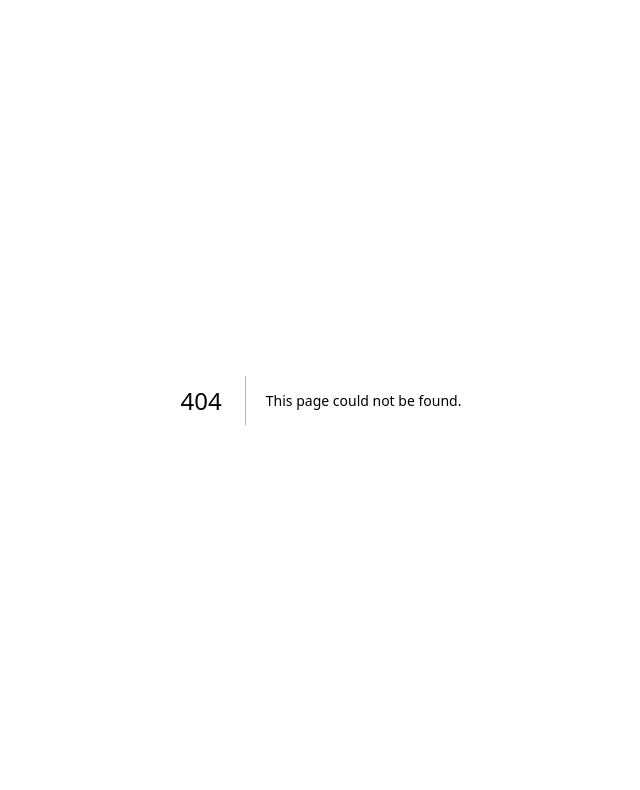
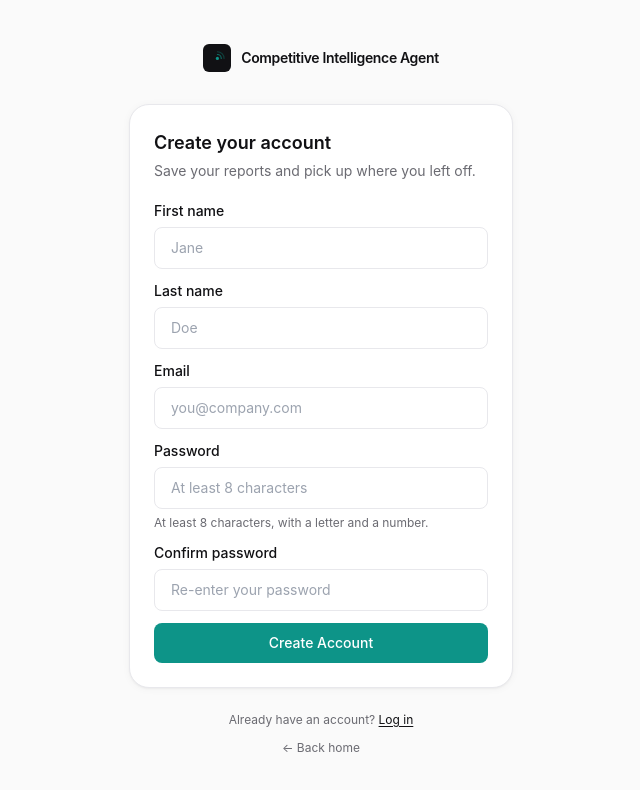
Before and after one commit to ReshmikaD/competitive-intelligence-agent, a Next.js app: page /signup in a window 1280 px wide. Before the commit this address had no page. Shown: the top 790 px of the page, without its empty margins (319-959 px from the left). Built offline with nearby package versions, Linux system fonts and the light colour scheme.

Commit message:
Add signup page (first/last name, email, password, confirm password)

```diff
--- /dev/null
+++ b/app/signup/page.tsx
@@ -0,0 +1,165 @@
+"use client";
+
+import { useState } from "react";
+import { useRouter } from "next/navigation";
+import Link from "next/link";
+import Logo from "@/components/Logo";
+
+export default function SignupPage() {
+  const router = useRouter();
+  const [firstName, setFirstName] = useState("");
+  const [lastName, setLastName] = useState("");
+  const [email, setEmail] = useState("");
+  const [password, setPassword] = useState("");
+  const [confirmPassword, setConfirmPassword] = useState("");
+  const [status, setStatus] = useState<"idle" | "creating" | "error">("idle");
+  const [error, setError] = useState("");
+  const [errorCode, setErrorCode] = useState<string | undefined>(undefined);
+
+  async function handleSubmit(e: React.FormEvent) {
+    e.preventDefault();
+    setStatus("creating");
+    setError("");
+    setErrorCode(undefined);
+    try {
+      const res = await fetch("/api/auth/signup", {
+        method: "POST",
+        headers: { "Content-Type": "application/json" },
+        body: JSON.stringify({ firstName, lastName, email, password, confirmPassword }),
+      });
+      const data = await res.json();
+      if (!res.ok) {
+        setErrorCode(data.code);
+        throw new Error(data.error || "Failed to create your account.");
+      }
+      router.push("/account");
+      router.refresh();
+    } catch (err) {
+      setStatus("error");
+      setError(err instanceof Error ? err.message : "Something went wrong.");
+    }
+  }
+
+  return (
+    <main className="flex min-h-screen items-center justify-center bg-paper px-6">
+      <div className="w-full max-w-sm">
+        <Link href="/" className="mb-8 flex items-center justify-center gap-2.5">
+          <Logo />
+          <span className="text-sm font-semibold tracking-tight text-ink">
+            Competitive Intelligence Agent
+          </span>
+        </Link>
+
+        <div className="rounded-xl2 border border-line bg-white p-6 shadow-card">
+          <h1 className="text-lg font-semibold text-ink">Create your account</h1>
+          <p className="mt-1 text-sm text-mist">
+            Save your reports and pick up where you left off.
+          </p>
+
+          <form onSubmit={handleSubmit} className="mt-5 space-y-3">
+            <div>
+              <label className="mb-1.5 block text-sm font-medium text-ink">First name</label>
+              <input
+                type="text"
+                required
+                autoComplete="given-name"
+                value={firstName}
+                onChange={(e) => setFirstName(e.target.value)}
+                placeholder="Jane"
+                className="w-full rounded-lg border border-line px-4 py-2.5 text-sm outline-none focus:border-accent focus-visible:outline-none focus-visible:ring-2 focus-visible:ring-accent focus-visible:ring-offset-2"
+              />
+            </div>
+
+            <div>
+              <label className="mb-1.5 block text-sm font-medium text-ink">Last name</label>
+              <input
+                type="text"
+                required
+                autoComplete="family-name"
+                value={lastName}
+                onChange={(e) => setLastName(e.target.value)}
+                placeholder="Doe"
+                className="w-full rounded-lg border border-line px-4 py-2.5 text-sm outline-none focus:border-accent focus-visible:outline-none focus-visible:ring-2 focus-visible:ring-accent focus-visible:ring-offset-2"
+              />
+            </div>
+
+            <div>
+              <label className="mb-1.5 block text-sm font-medium text-ink">Email</label>
+              <input
+                type="email"
+                required
+                autoComplete="email"
+                value={email}
+                onChange={(e) => setEmail(e.target.value)}
+                placeholder="you@company.com"
+                className="w-full rounded-lg border border-line px-4 py-2.5 text-sm outline-none focus:border-accent focus-visible:outline-none focus-visible:ring-2 focus-visible:ring-accent focus-visible:ring-offset-2"
+              />
+            </div>
+
+            <div>
+              <label className="mb-1.5 block text-sm font-medium text-ink">Password</label>
+              <input
+                type="password"
+                required
+                autoComplete="new-password"
+                value={password}
+                onChange={(e) => setPassword(e.target.value)}
+                placeholder="At least 8 characters"
+                className="w-full rounded-lg border border-line px-4 py-2.5 text-sm outline-none focus:border-accent focus-visible:outline-none focus-visible:ring-2 focus-visible:ring-accent focus-visible:ring-offset-2"
+              />
+              <p className="mt-1.5 text-xs text-mist">
+                At least 8 characters, with a letter and a number.
+              </p>
+            </div>
+
+            <div>
+              <label className="mb-1.5 block text-sm font-medium text-ink">
+                Confirm password
+              </label>
+              <input
+                type="password"
+                required
+                autoComplete="new-password"
+                value={confirmPassword}
+                onChange={(e) => setConfirmPassword(e.target.value)}
+                placeholder="Re-enter your password"
+                className="w-full rounded-lg border border-line px-4 py-2.5 text-sm outline-none focus:border-accent focus-visible:outline-none focus-visible:ring-2 focus-visible:ring-accent focus-visible:ring-offset-2"
+              />
+            </div>
+
+            <button
+              type="submit"
+              disabled={status === "creating"}
+              className="w-full rounded-lg bg-accent px-4 py-2.5 text-sm font-medium text-white transition hover:bg-accent-dark disabled:opacity-60 focus-visible:outline-none focus-visible:ring-2 focus-visible:ring-accent focus-visible:ring-offset-2"
+            >
+              {status === "creating" ? "Creating account…" : "Create Account"}
+            </button>
+            {status === "error" && (
+              <p className="text-xs text-threat-high">
+                {error}{" "}
+                {errorCode === "email_exists" && (
+                  <Link href="/login" className="underline underline-offset-2 hover:no-underline">
+                    Log in instead.
+                  </Link>
+                )}
+              </p>
+            )}
+          </form>
+        </div>
+
+        <p className="mt-6 text-center text-xs text-mist">
+          Already have an account?{" "}
+          <Link href="/login" className="text-ink underline underline-offset-2 hover:no-underline">
+            Log in
+          </Link>
+        </p>
+
+        <p className="mt-3 text-center text-xs text-mist">
+          <Link href="/" className="hover:text-ink">
+            ← Back home
+          </Link>
+        </p>
+      </div>
+    </main>
+  );
+}
```
